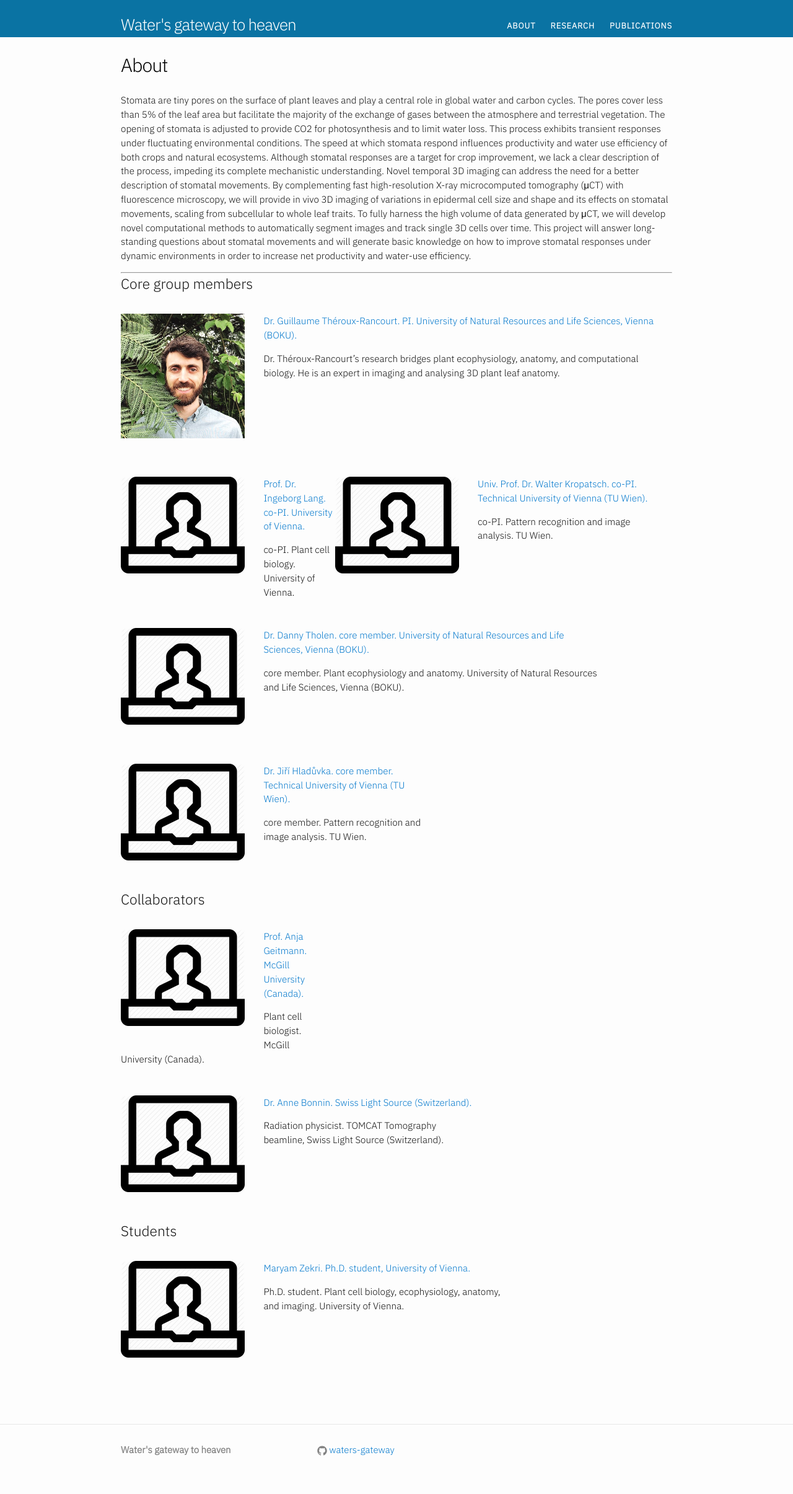
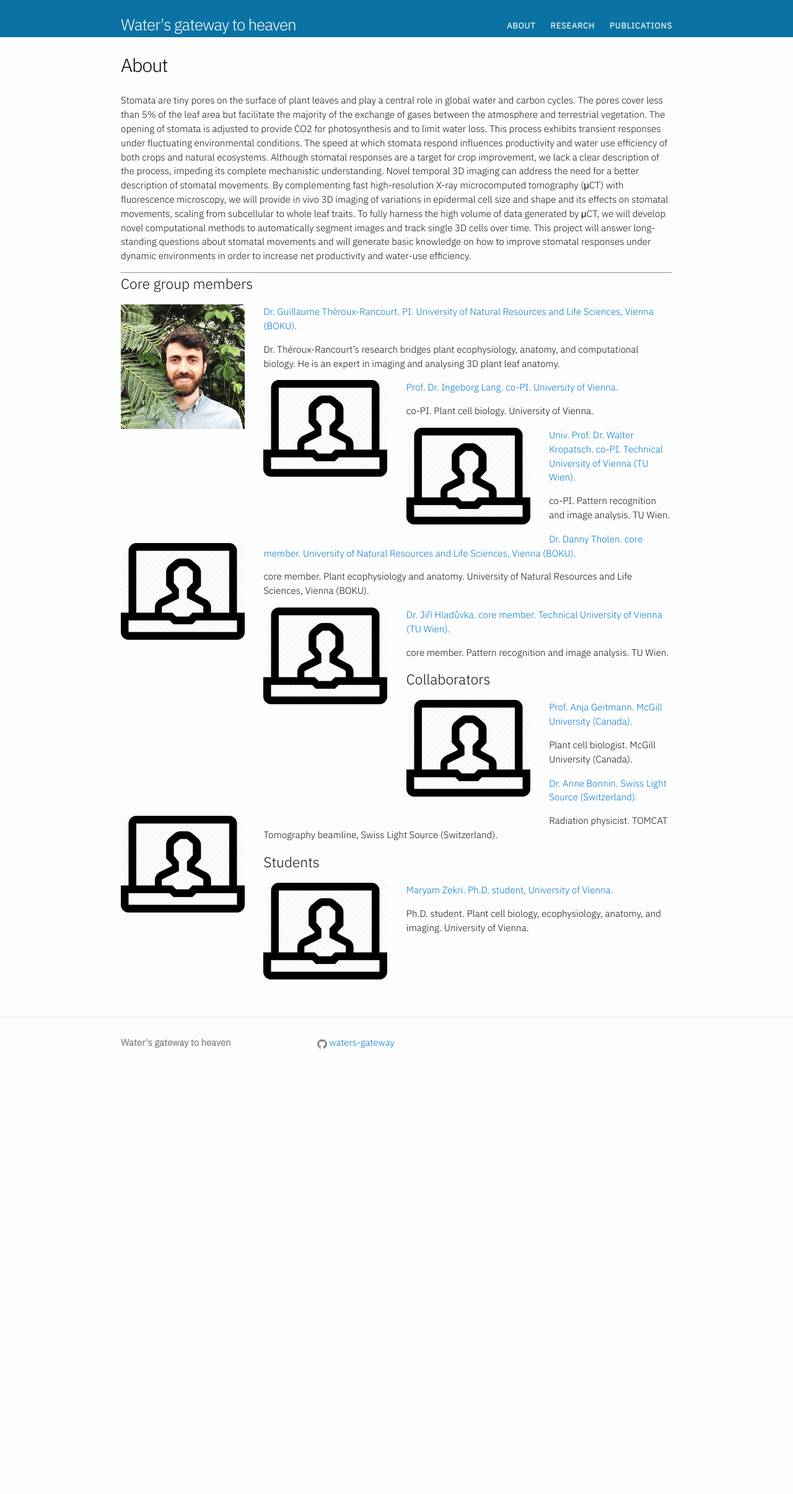
Before and after one commit to waters-gateway/waters-gateway.github.io, a Jekyll site: the page built from about.md, in a window 1280 px wide. Shown: the whole page at 62% size. Built offline with Jekyll 4.4.1, drawn with Linux system fonts in a browser that asks for light colours; after the commit the page ends 1754 px from its top, so only the background shows below that.

Commit message:
Using block instead of inline-table for fancy layout

```diff
--- a/_sass/_layout.scss
+++ b/_sass/_layout.scss
@@ -181,7 +181,7 @@
 }
 
 div.toc {
-  display: inline-table;
+  display: block;
   margin: 1rem 0;
 }
 
```
